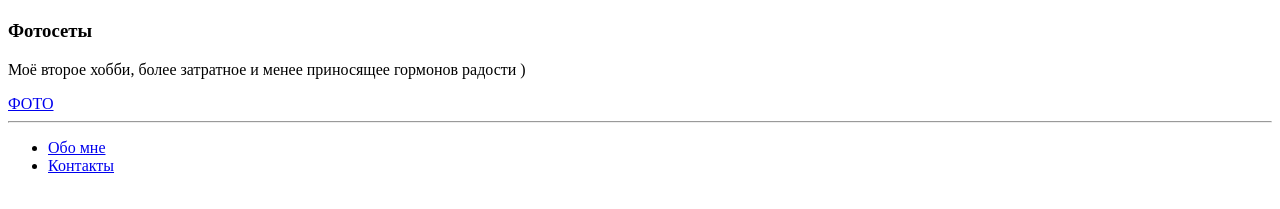
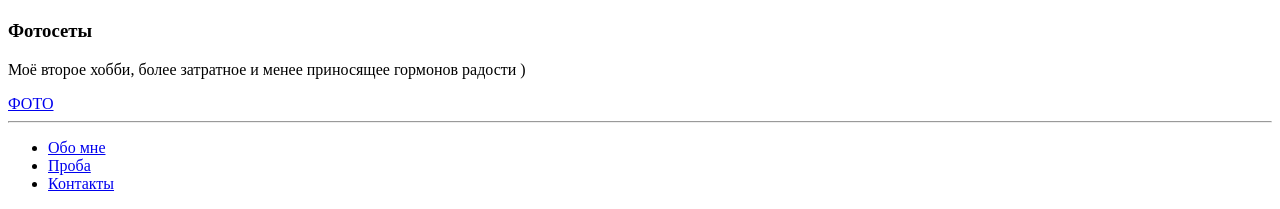
Before and after one commit to illir/project, a plain HTML site: page index.html in a window 1280 px wide. Shown: the part 1226-1435 px from the top of the page. Drawn offline with Linux system fonts and the light colour scheme.

Commit message:
Тест

```diff
--- a/index.html
+++ b/index.html
@@ -63,6 +63,7 @@
 <footer>
   <ul>
     <li><a href="#">Обо мне</a></li>
+    <li><a href="#">Проба</a></li>
     <li><a href="#">Контакты</a></li>
   </ul>
 </footer>
```
